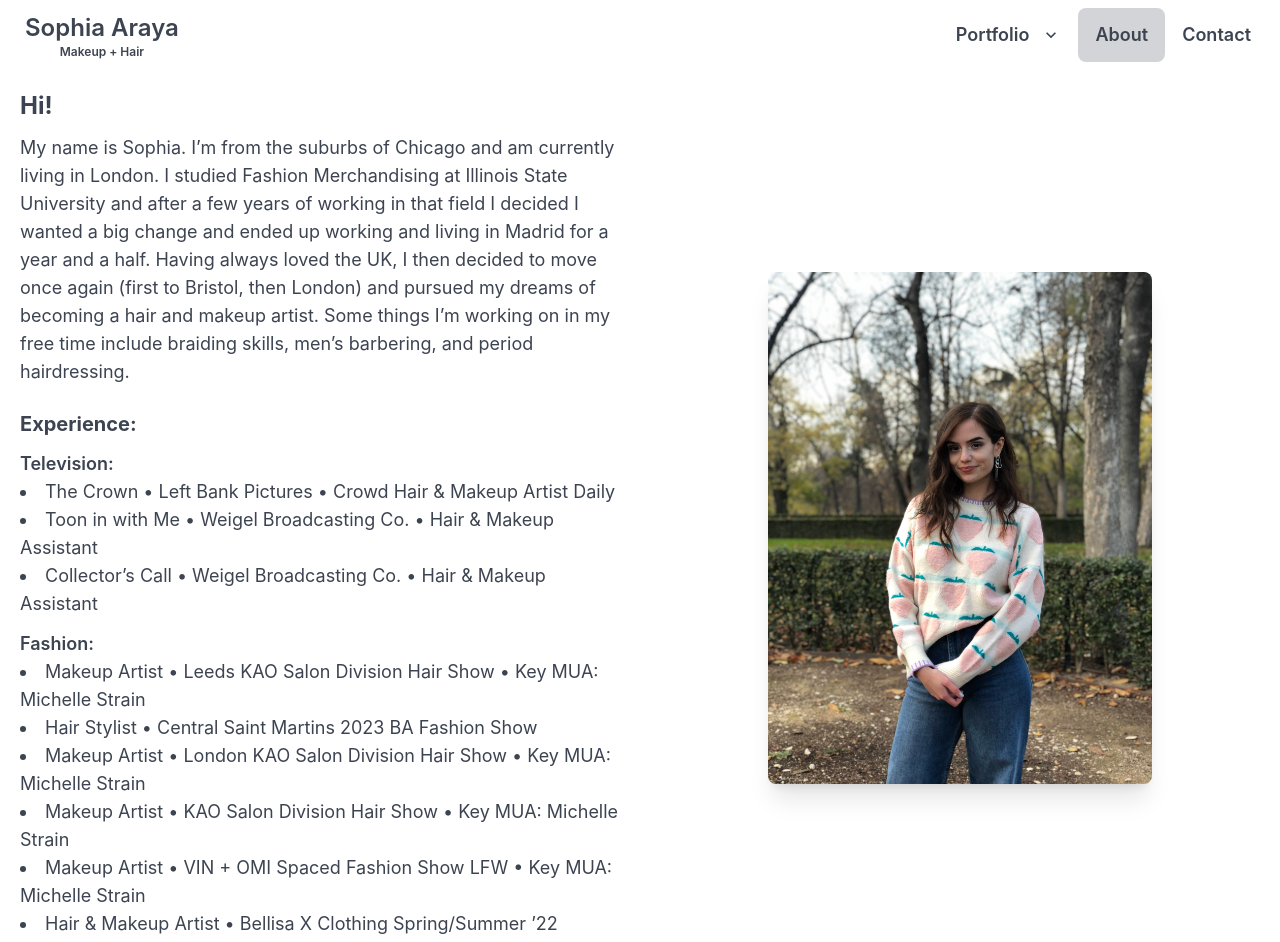
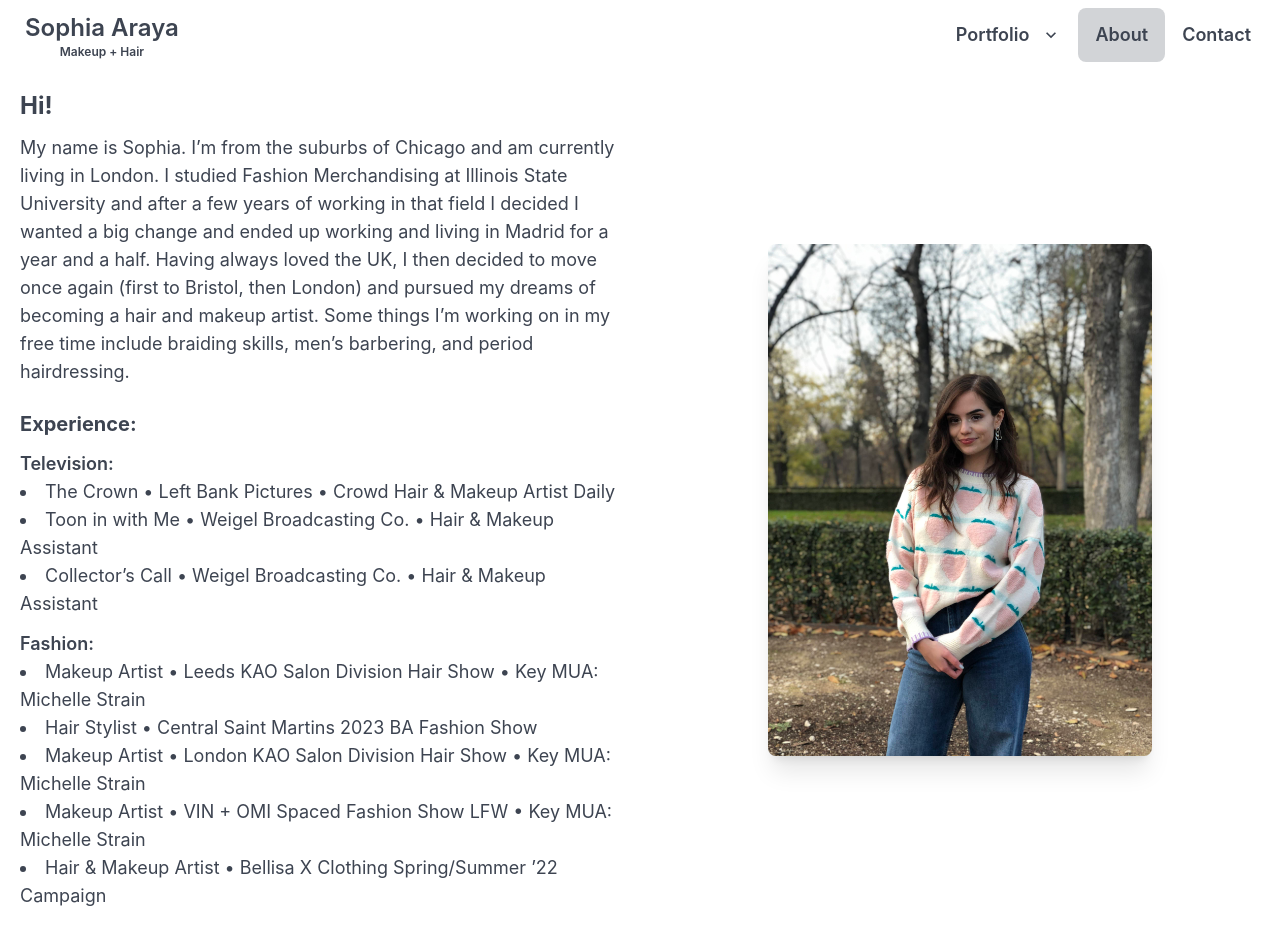
Before and after one commit to GabeGon105/sophia-araya, a React (Create React App) app: page /about in a window 1280 px wide. Shown: the top 942 px of the page. Built offline with nearby package versions, Linux system fonts and the light colour scheme.

Commit message:
Updated experience section of About.JSX

```diff
--- a/src/routes/About.jsx
+++ b/src/routes/About.jsx
@@ -73,10 +73,6 @@ export default function About() {
                 Michelle Strain
               </li>
               <li className="text-neutral sm:text-lg">
-                Makeup Artist • KAO Salon Division Hair Show • Key MUA: Michelle
-                Strain
-              </li>
-              <li className="text-neutral sm:text-lg">
                 Makeup Artist • VIN + OMI Spaced Fashion Show LFW • Key MUA:
                 Michelle Strain
               </li>
```
